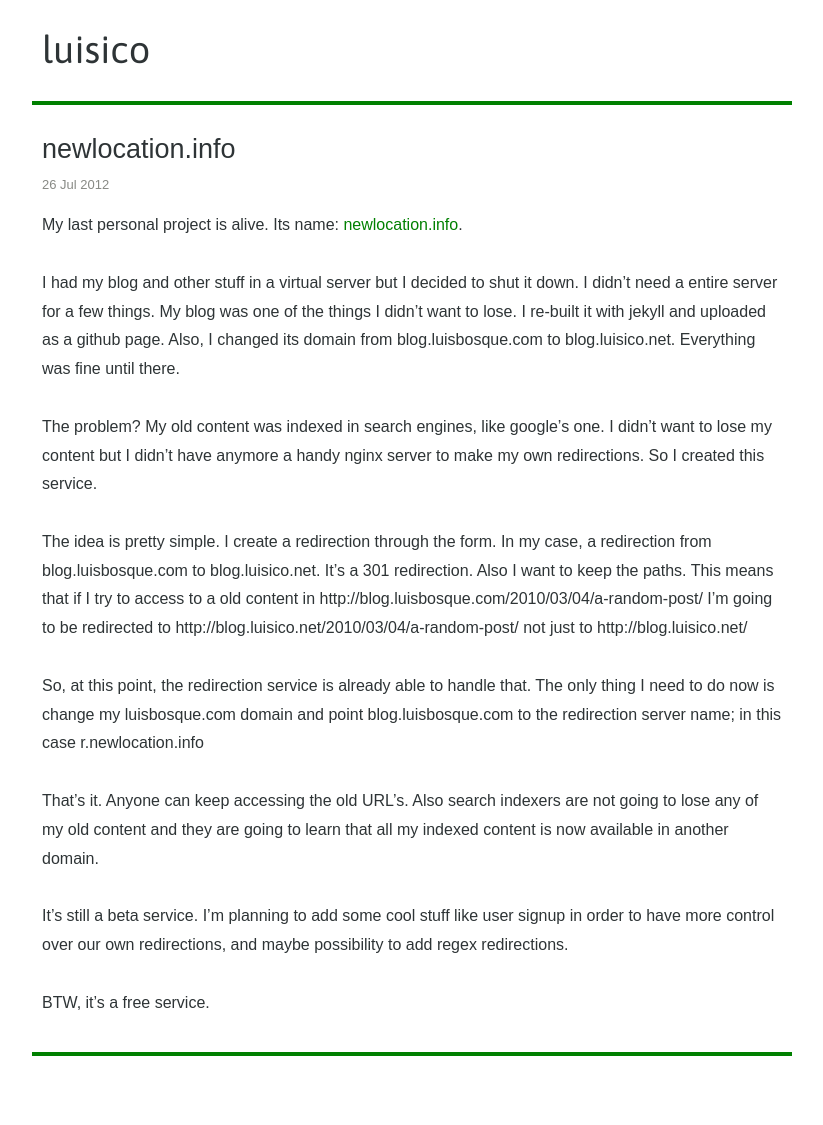
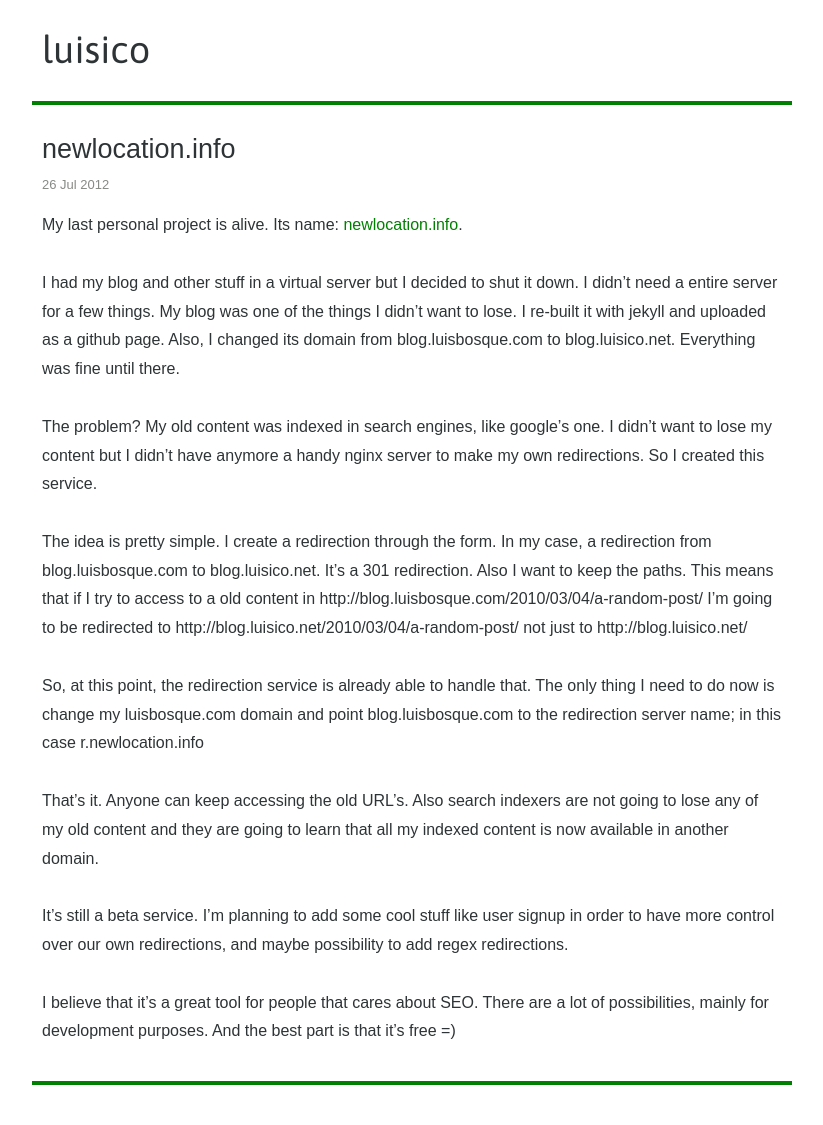
Before and after one commit to luisbosque/luisbosque.github.com, a Jekyll site: the page built from _posts/2012-07-26-newlocation-info.markdown, in a window 1280 px wide. Shown: the whole page, without its empty margins (228-1051 px from the left). Built offline with Jekyll 4.4.1, drawn with Linux system fonts in a browser that asks for light colours; some web fonts are replaced; Markdown is read by kramdown in place of the engine named in the settings; before the commit the page ends 1096 px from its top, so only the background shows below that.

Commit message:
changes in the last post

```diff
--- a/_posts/2012-07-26-newlocation-info.markdown
+++ b/_posts/2012-07-26-newlocation-info.markdown
@@ -22,4 +22,4 @@
 
 It's still a beta service. I'm planning to add some cool stuff like user signup in order to have more control over our own redirections, and maybe possibility to add regex redirections.
 
-BTW, it's a free service.
+I believe that it's a great tool for people that cares about SEO. There are a lot of possibilities, mainly for development purposes. And the best part is that it's free =)
```
